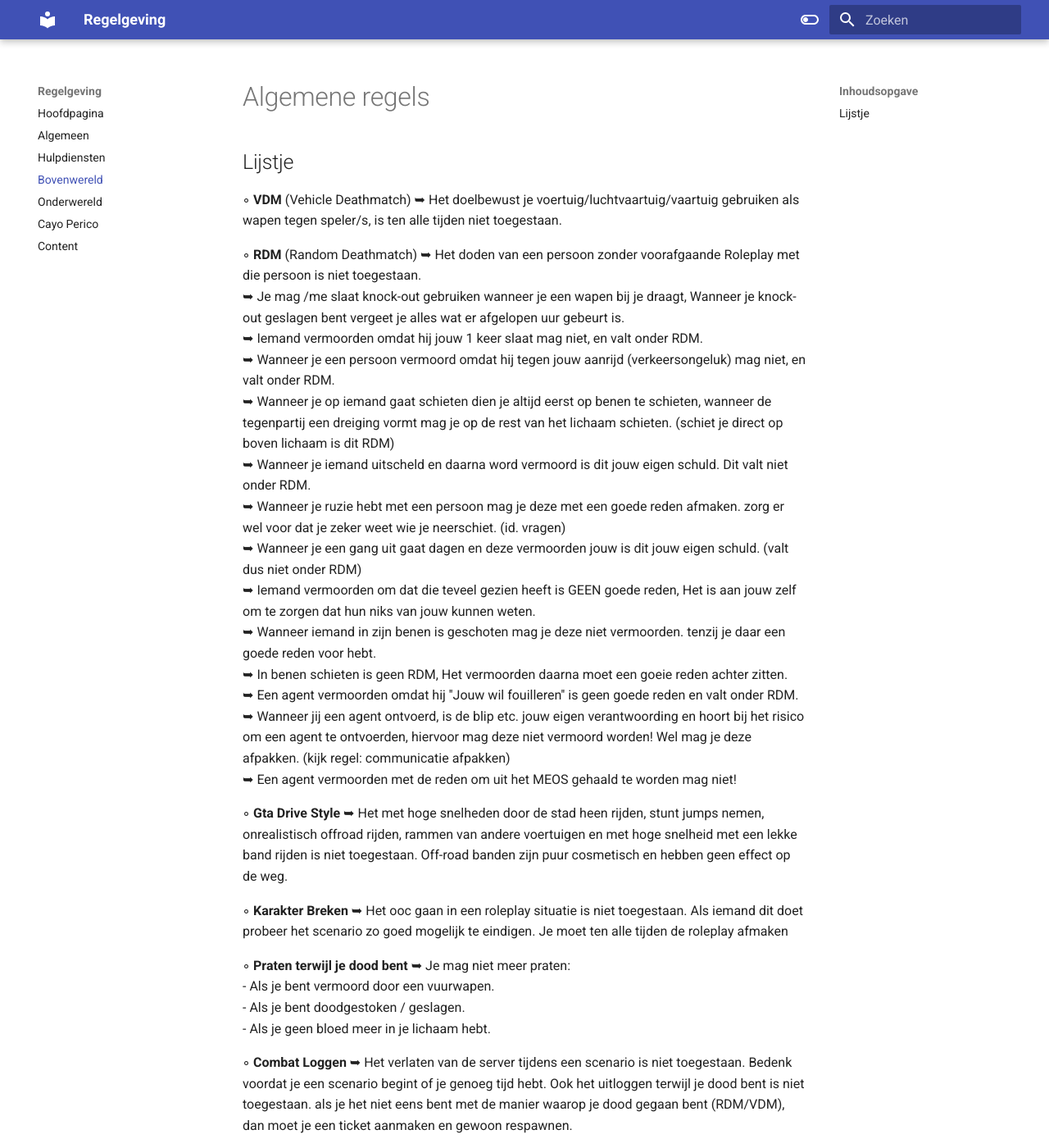
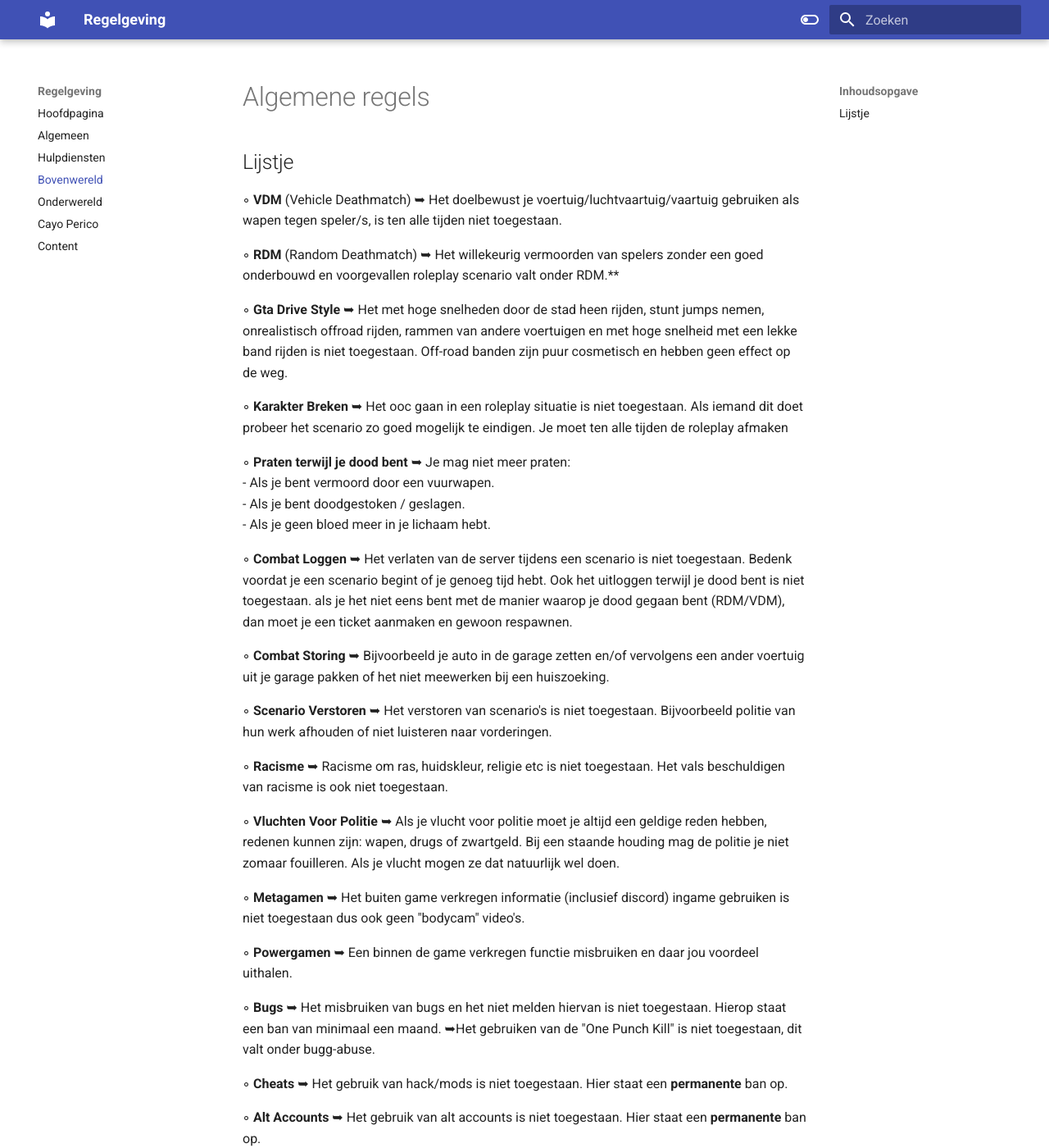
Before and after one commit to CappaWappa/Regels, an MkDocs documentation site: the page built from docs/bovenwereld.md, in a window 1280 px wide and 1400 px high. Shown: the whole window at 82% size. Built offline with MkDocs 1.6.1 and Material for MkDocs 9.7.7, drawn with Linux system fonts in a browser that asks for light colours; comment, search, counter and statistics services are not loaded.

Commit message:
Update bovenwereld.md

```diff
--- a/docs/bovenwereld.md
+++ b/docs/bovenwereld.md
@@ -3,20 +3,7 @@
 ◦ <b>VDM</b> (Vehicle Deathmatch) ➥ Het doelbewust je voertuig/luchtvaartuig/vaartuig gebruiken als wapen tegen speler/s, is ten alle tijden niet toegestaan.
 
 ◦ <b>RDM</b> (Random Deathmatch)
-➥ Het doden van een persoon zonder voorafgaande Roleplay met die persoon is niet toegestaan. <br>
-➥ Je mag /me slaat knock-out gebruiken wanneer je een wapen bij je draagt, Wanneer je knock-out geslagen bent vergeet je alles wat er afgelopen uur gebeurt is. <br>
-➥ Iemand vermoorden omdat hij jouw 1 keer slaat mag niet, en valt onder RDM. <br>
-➥ Wanneer je een persoon vermoord omdat hij tegen jouw aanrijd (verkeersongeluk) mag niet, en valt onder RDM. <br>
-➥ Wanneer je op iemand gaat schieten dien je altijd eerst op benen te schieten, wanneer de tegenpartij een dreiging vormt mag je op de rest van het lichaam schieten. (schiet je direct op boven lichaam is dit RDM) <br>
-➥ Wanneer je iemand uitscheld en daarna word vermoord is dit jouw eigen schuld. Dit valt niet onder RDM. <br>
-➥ Wanneer je ruzie hebt met een persoon mag je deze met een goede reden afmaken. zorg er wel voor dat je zeker weet wie je neerschiet. (id. vragen) <br>
-➥ Wanneer je een gang uit gaat dagen en deze vermoorden jouw is dit jouw eigen schuld. (valt dus niet onder RDM) <br>
-➥ Iemand vermoorden om dat die teveel gezien heeft is GEEN goede reden, Het is aan jouw zelf om te zorgen dat hun niks van jouw kunnen weten. <br>
-➥ Wanneer iemand in zijn benen is geschoten mag je deze niet vermoorden. tenzij je daar een goede reden voor hebt. <br>
-➥ In benen schieten is geen RDM, Het vermoorden daarna moet een goeie reden achter zitten. <br>
-➥ Een agent vermoorden omdat hij ''Jouw wil fouilleren'' is geen goede reden en valt onder RDM. <br>
-➥ Wanneer jij een agent ontvoerd, is de blip etc. jouw eigen verantwoording en hoort bij het risico om een agent te ontvoerden, hiervoor mag deze niet vermoord worden! Wel mag je deze afpakken. (kijk regel: communicatie afpakken) <br>
-➥ Een agent vermoorden met de reden om uit het MEOS gehaald te worden mag niet! <br>
+➥ Het willekeurig vermoorden van spelers zonder een goed onderbouwd en voorgevallen roleplay scenario valt onder RDM.**
 
 ◦ <b>Gta Drive Style</b> ➥ Het met hoge snelheden door de stad heen rijden, stunt jumps nemen, onrealistisch offroad rijden, rammen van andere voertuigen en met hoge snelheid met een lekke band rijden is niet toegestaan. Off-road banden zijn puur cosmetisch en hebben geen effect op de weg.
 
```
